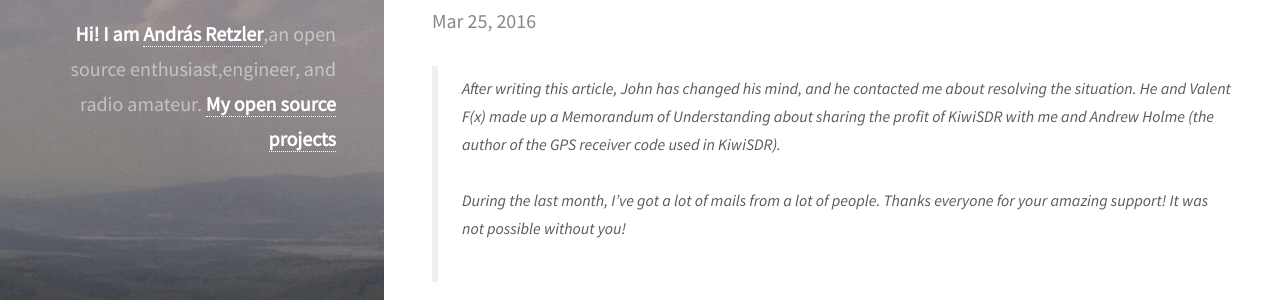
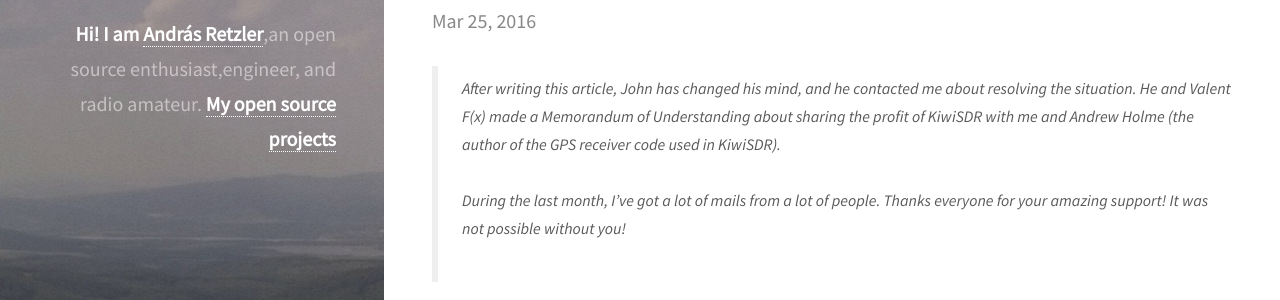
Before and after one commit to ha7ilm/ha7ilm.github.io, a Jekyll site: the page built from _posts/2016-03-25-kickstarter.md, in a window 1280 px wide and 900 px high. Shown: the part 198-498 px from the top of the window. Built offline with Jekyll 4.4.1, drawn with Linux system fonts in a browser that asks for light colours; comment, search, counter and statistics services are not loaded.

Commit message:
made up -> made

```diff
--- a/_posts/2016-03-25-kickstarter.md
+++ b/_posts/2016-03-25-kickstarter.md
@@ -3,7 +3,7 @@ title: "John Seamons and ValentF(x) are selling their reputation on Kickstarter"
 layout: post
 ---
 
-> After writing this article, John has changed his mind, and he contacted me about resolving the situation. He and Valent F(x) made up a Memorandum of Understanding about sharing the profit of KiwiSDR with me and Andrew Holme (the author of the GPS receiver code used in KiwiSDR). <br/><br/> During the last month, I've got a lot of mails from a lot of people. Thanks everyone for your amazing support! It was not possible without you!
+> After writing this article, John has changed his mind, and he contacted me about resolving the situation. He and Valent F(x) made a Memorandum of Understanding about sharing the profit of KiwiSDR with me and Andrew Holme (the author of the GPS receiver code used in KiwiSDR). <br/><br/> During the last month, I've got a lot of mails from a lot of people. Thanks everyone for your amazing support! It was not possible without you!
 
 <hr />
 
```
